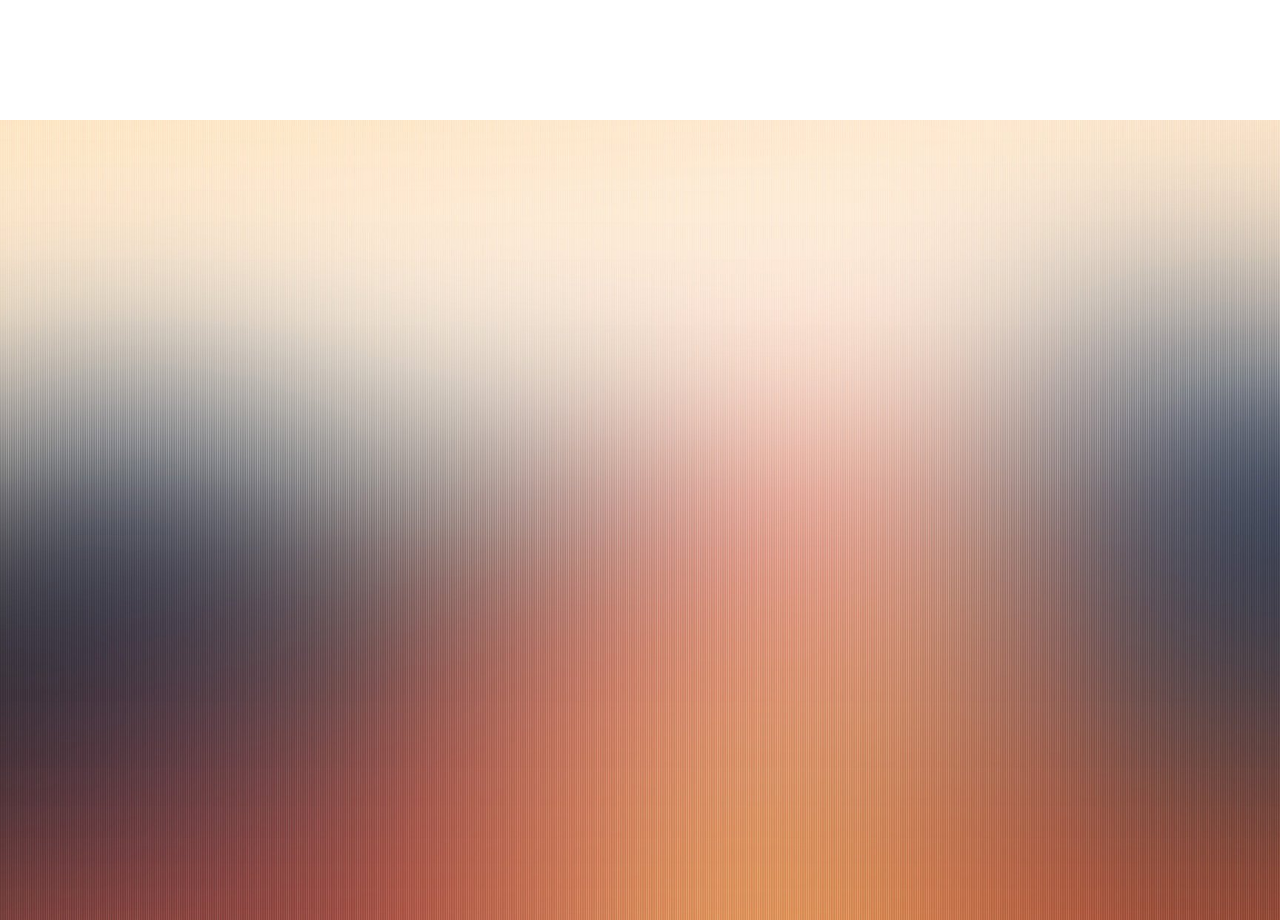
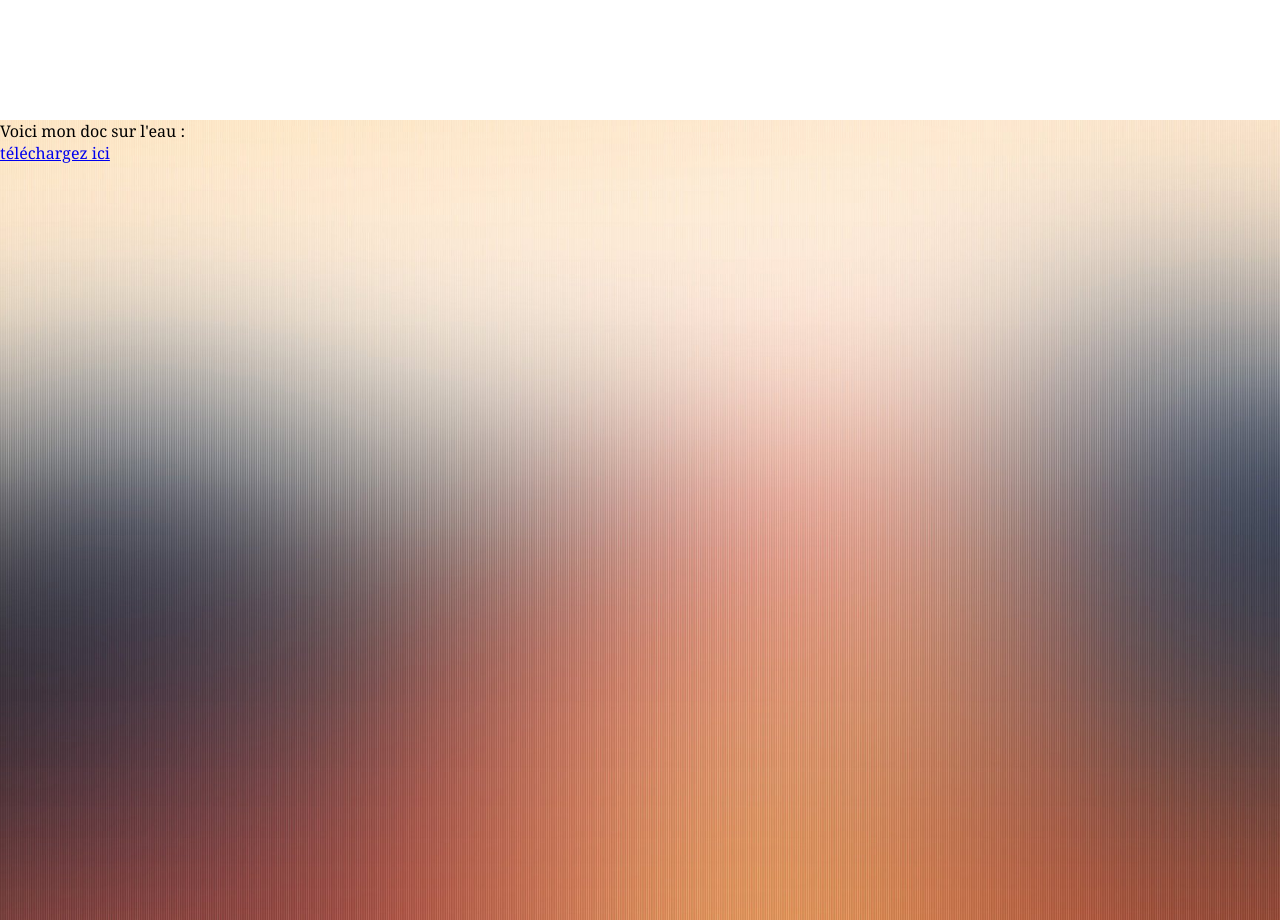
Before and after one commit to louistiti-h/MonPortefolio, a plain HTML site: page index.html in a window 1280 px wide. Shown: the part 1080-2000 px from the top of the page. Drawn offline with Linux system fonts and the light colour scheme.

Commit message:
Update index.html

```diff
--- a/index.html
+++ b/index.html
@@ -62,7 +62,10 @@
 
     <div id="présentation"></div>
 
-    <div id="blog"></div>
+    <div id="blog">
+        <p>Voici mon doc sur l'eau :</p>
+        <a href="https://drive.google.com/file/d/1rkNFes9Mrcy98FaO2BS5o6C5Imz0Du1b/view?usp=sharing">téléchargez ici</a>
+    </div>
 
     <div id="cv">
         <p>Voici mon cv :</p>
```
